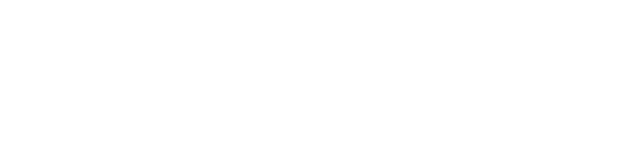
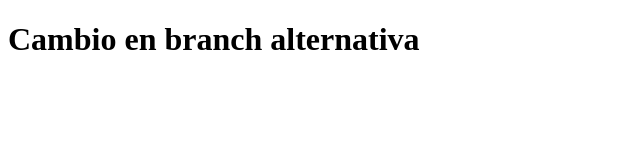
Before and after one commit to Alexispereyra/Coder, a plain HTML site: page index.html in a window 1280 px wide. Shown: the whole page, without its empty margins (0-640 px from the left). Drawn offline with Linux system fonts and the light colour scheme.

Commit message:
Alternativa Bis

```diff
--- a/index.html
+++ b/index.html
@@ -9,6 +9,7 @@
 
 <body>
 
+   <h1>Cambio en branch alternativa</h1>
 
 
 
```
